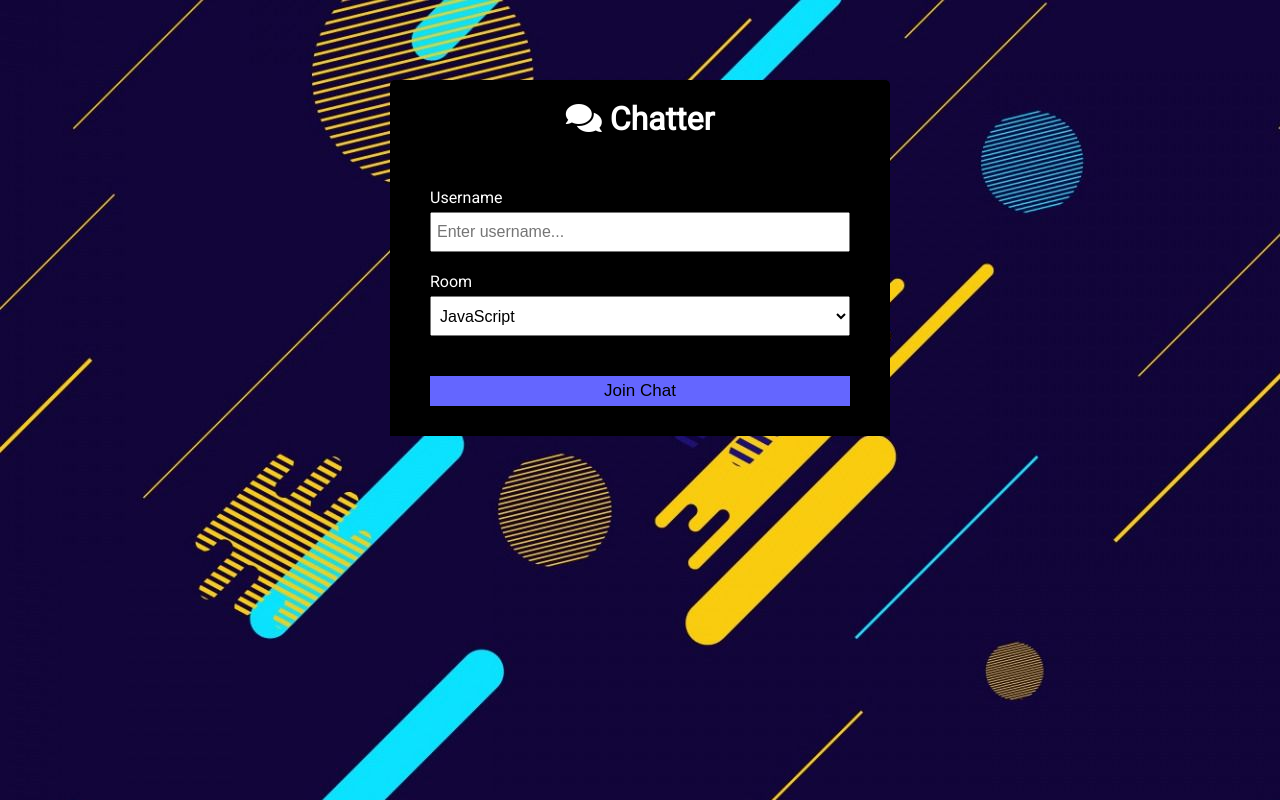
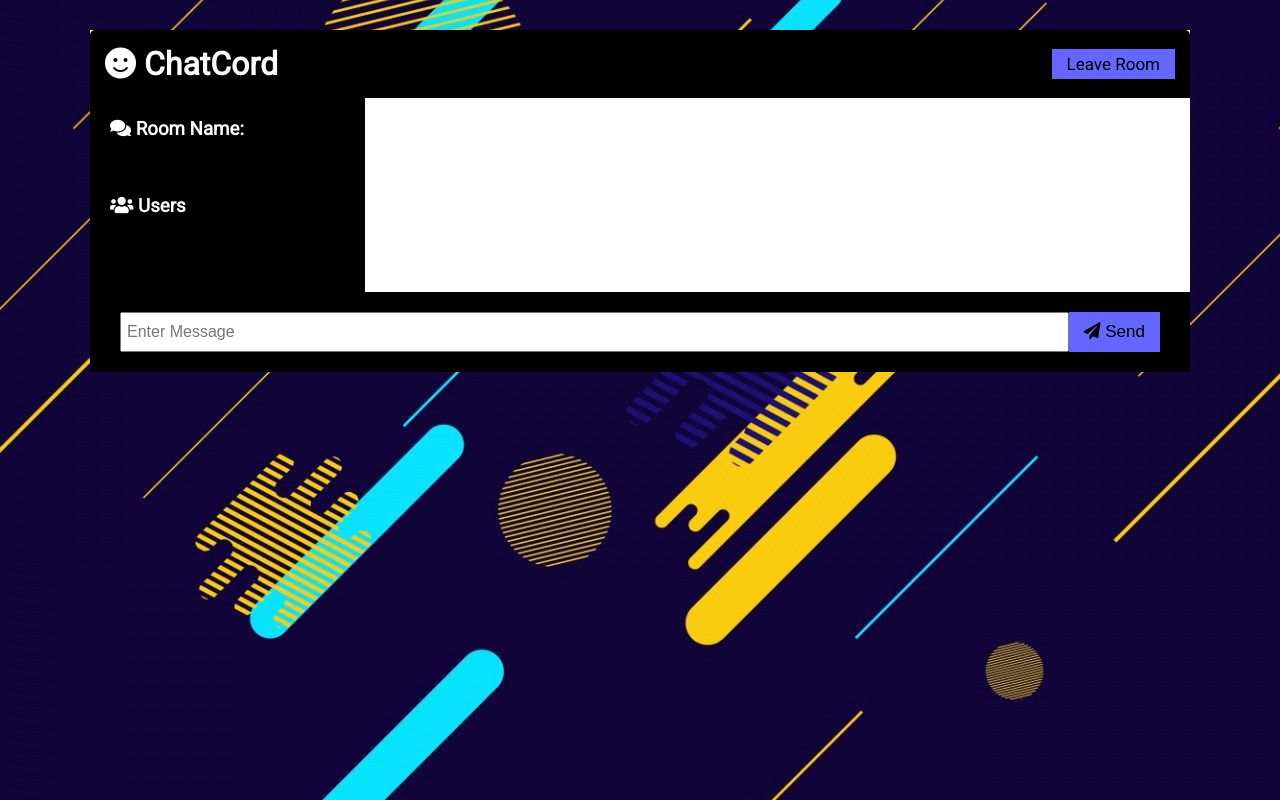
Before and after one commit to ZazaCorp/Chatter, a website: page public/index.html in a window 1280 px wide. Drawn offline with nearby package versions, Linux system fonts and the light colour scheme; no server answers.

Commit message:
Update index.html
included main.js and socket io.js

```diff
--- a/public/index.html
+++ b/public/index.html
@@ -3,7 +3,6 @@
   <head>
     <meta charset="UTF-8" />
     <meta name="viewport" content="width=device-width, initial-scale=1.0" />
-		<meta http-equiv="X-UA-Compatible" content="ie=edge" />
     <link
       rel="stylesheet"
       href="https://cdnjs.cloudflare.com/ajax/libs/font-awesome/5.12.1/css/all.min.css"
@@ -11,39 +10,43 @@
       crossorigin="anonymous"
     />
     <link rel="stylesheet" href="css/style.css" />
-		<title>Chatter</title>
+    <title>ChatCord App</title>
   </head>
   <body style="background-image: url('/css/wallpaper16.jpg');">
-		<div class="join-container">
-			<header class="join-header">
-				<h1><i class="fas fa-comments"></i> Chatter</h1>
+    <div class="chat-container">
+      <header class="chat-header">
+        <h1><i class="fas fa-smile"></i> ChatCord</h1>
+        <a href="index.html" class="btn">Leave Room</a>
       </header>
-			<main class="join-main">
-				<form action="chat.html">
-					<div class="form-control">
-						<label for="username">Username</label>
+      <main class="chat-main">
+        <div class="chat-sidebar">
+          <h3><i class="fas fa-comments"></i> Room Name:</h3>
+          <h2 id="room-name"></h2>
+          <h3><i class="fas fa-users"></i> Users</h3>
+          <ul id="users"></ul>
+        </div>
+        <div class="chat-messages"></div>
+      </main>
+      <div class="chat-form-container">
+        <form id="chat-form">
           <input
+            id="msg"
             type="text"
-							name="username"
-							id="username"
-							placeholder="Enter username..."
+            placeholder="Enter Message"
             required
+            autocomplete="off"
           />
+          <button class="btn"><i class="fas fa-paper-plane"></i> Send</button>
+        </form>
       </div>
-					<div class="form-control">
-						<label for="room">Room</label>
-						<select name="room" id="room">
-							<option value="JavaScript">JavaScript</option>
-							<option value="Python">Python</option>
-							<option value="PHP">PHP</option>
-							<option value="C#">C#</option>
-							<option value="Ruby">Ruby</option>
-							<option value="Java">Java</option>
-						</select>
     </div>
-					<button type="submit" class="btn">Join Chat</button>
-				</form>
-			</main>
-		</div>
+
+    <script
+      src="https://cdnjs.cloudflare.com/ajax/libs/qs/6.9.2/qs.min.js"
+      integrity="sha256-TDxXjkAUay70ae/QJBEpGKkpVslXaHHayklIVglFRT4="
+      crossorigin="anonymous"
+    ></script>
+    <script src="/socket.io/socket.io.js"></script>
+    <script src="js/main.js"></script>
   </body>
 </html>
```
Lines whose indentation alone changed are shown as unchanged.
